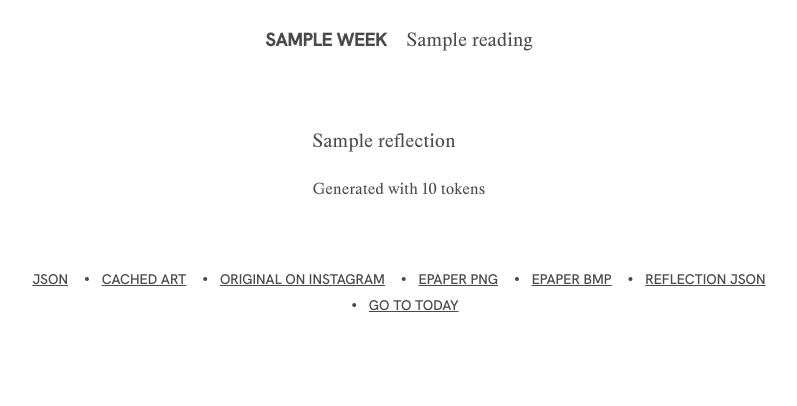
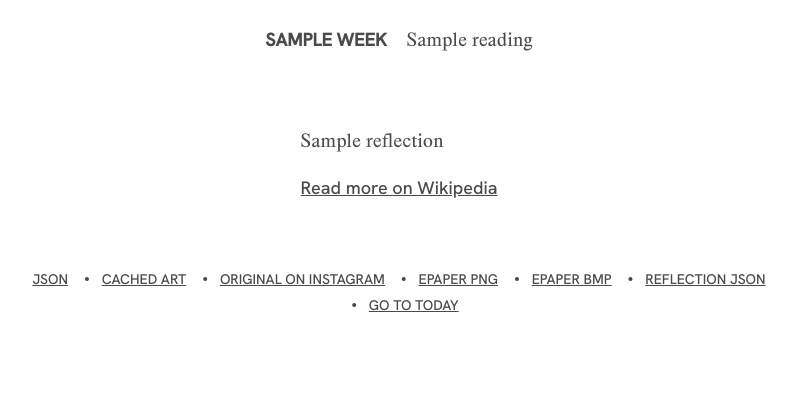
Before and after one commit to ludwigw/liturgical_display, a Flask app: template liturgical_display/templates/date.html in a window 1280 px wide. Shown: the part 467-873 px from the top of the page, without its empty margins (241-1038 px from the left). Run offline with Flask 3, Linux system fonts and the light colour scheme; the template is opened without the code that fills it: most values are stand-ins (such as "Sample title", 1, 10 or a date in 2020).

Commit message:
Improve reflection display formatting
- Remove token usage message from display
- Keep Wikipedia link when showing reflection
- Fix paragraph spacing by splitting on double newlines
- Reflection now displays as proper paragraphs instead of squished text

```diff
--- a/liturgical_display/templates/date.html
+++ b/liturgical_display/templates/date.html
@@ -57,9 +57,13 @@
 
     {% if reflection %}
     <div class="wikipedia-summary">
-        <p>{{ reflection.reflection }}</p>
-        {% if reflection.tokens_used %}
-        <small>Generated with {{ reflection.tokens_used }} tokens</small>
+        {% for paragraph in reflection.reflection.split('\n\n') %}
+        <p>{{ paragraph }}</p>
+        {% endfor %}
+        {% if data.url %}
+        <a href="{{ data.url }}" class="wikipedia-link" target="_blank">
+            Read more on Wikipedia
+        </a>
         {% endif %}
     </div>
     {% elif wikipedia_summary %}
```
